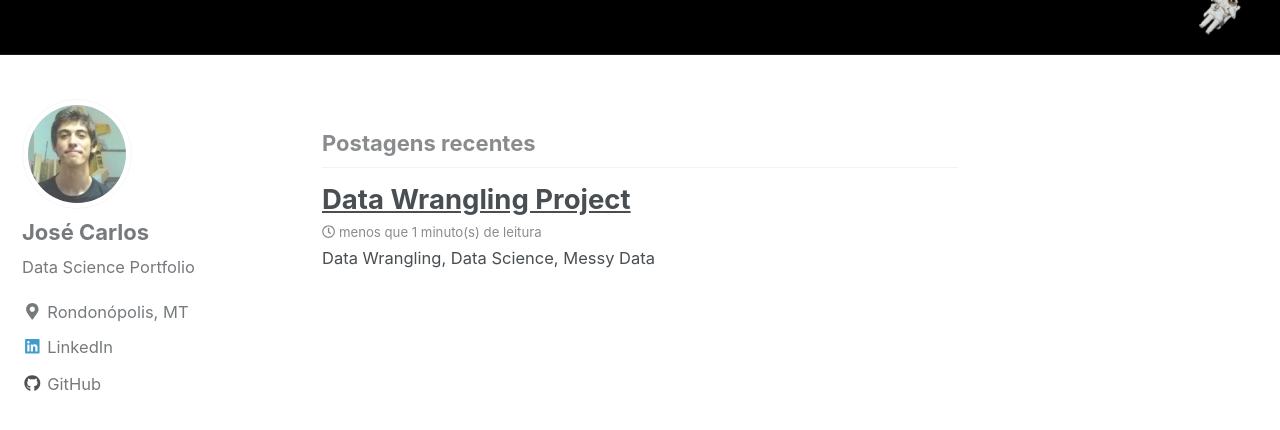
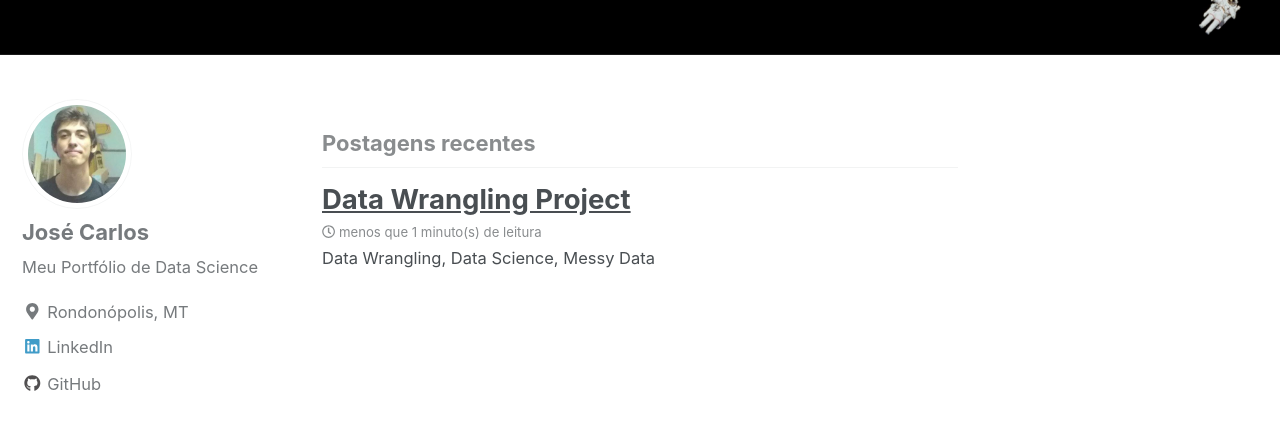
Before and after one commit to jcfneto/jcfneto.github.io, a Jekyll site: the page built from index.html, in a window 1280 px wide and 900 px high, scrolled down 553 px. Shown: the top 430 px of the window. Built offline with Jekyll 4.4.1, drawn with Linux system fonts in a browser that asks for light colours; nearby versions of some CDN libraries; the list of posts is cut into pages by our own code.

Commit message:
Update _config.yml

```diff
--- a/_config.yml
+++ b/_config.yml
@@ -86,7 +86,7 @@ analytics:
 author:
   name             : "José Carlos"
   avatar           : "/images/me.jpg" # path of avatar image, e.g. "/assets/images/bio-photo.jpg"
-  bio              : "Data Science Portfolio"
+  bio              : "Meu Portfólio de Data Science"
   location         : "Rondonópolis, MT"
   email            :
   uri              :
```
